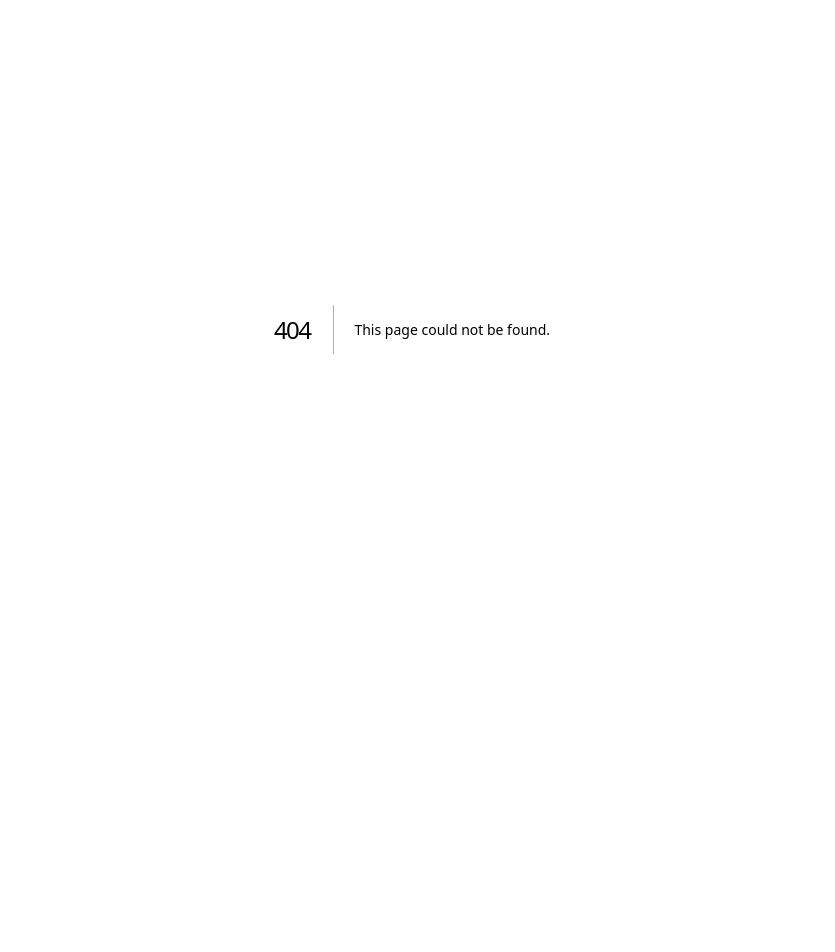
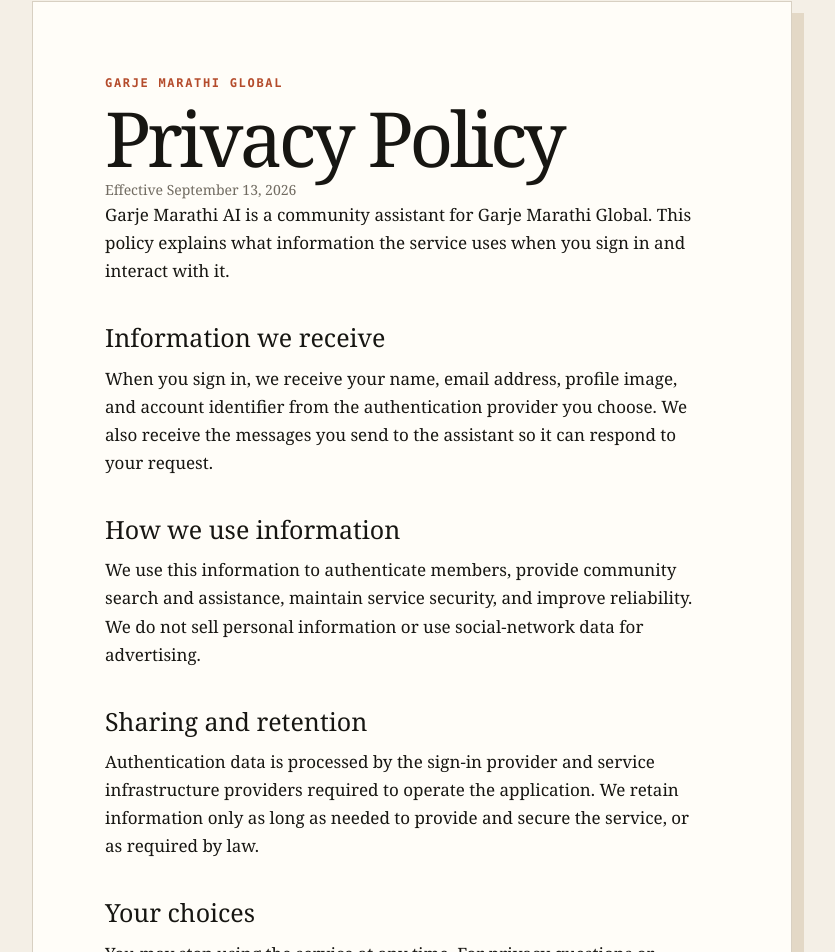
Before and after one commit to abhikarode/gmg-agent, a Next.js app: page /privacy-policy in a window 1280 px wide. Before the commit this address had no page. Shown: the part 71-1023 px from the top of the page, without its empty margins (228-1063 px from the left). Before the commit the page ends 800 px from the top, so only its background shows below. Built offline with nearby package versions, Linux system fonts and the light colour scheme.

Commit message:
Add temporary privacy policy page

```diff
--- a/app/globals.css
+++ b/app/globals.css
@@ -17,3 +17,13 @@ button, input { font: inherit; } button { cursor: pointer; }
 @keyframes reveal { from { opacity: 0; transform: translateY(12px); } to { opacity: 1; transform: none; } } @keyframes pulse { to { opacity: .25; transform: translateY(-3px); } }
 @media (max-width: 760px) { .app-shell { display: block; }.side-rail { min-height: auto; padding: 24px; }.rail-rule, .rail-copy, .rail-stats, .rail-bottom { display: none; }.topbar { height: 72px; padding: 0 24px; }.conversation { padding: 52px 24px 34px; }.prompt-grid { grid-template-columns: 1fr; }.prompt-grid button { min-height: auto; }.message { grid-template-columns: 1fr; gap: 7px; }.message-label { padding: 0; }.composer-wrap { padding: 0 24px 24px; }.composer input { font-size: 17px; }.composer button { padding: 0 13px; min-width: 76px; } }
 @media (prefers-reduced-motion: reduce) { *, *::before, *::after { animation-duration: .01ms !important; transition-duration: .01ms !important; } }
+
+.policy-page { min-height: 100vh; padding: 72px 24px; background: #f4efe6; color: #171612; }
+.policy-card { max-width: 760px; margin: 0 auto; padding: clamp(28px, 6vw, 72px); background: #fffdf8; border: 1px solid #d8d0c2; box-shadow: 12px 12px 0 #e3d8c6; }
+.policy-card h1 { margin: 8px 0 4px; font-family: Georgia, serif; font-size: clamp(42px, 8vw, 76px); line-height: .95; letter-spacing: -.05em; }
+.policy-card h2 { margin: 34px 0 8px; font-family: Georgia, serif; font-size: 25px; }
+.policy-card p { max-width: 62ch; font-size: 17px; line-height: 1.65; }
+.eyebrow { margin: 0; color: #b44b2b; font-size: 12px !important; font-weight: 800; letter-spacing: .14em; text-transform: uppercase; }
+.policy-updated { margin-top: 0; color: #716b61; font-size: 14px !important; }
+.policy-card a { color: #9f3f24; font-weight: 700; }
+.policy-footer { margin-top: 48px; padding-top: 20px; border-top: 1px solid #d8d0c2; color: #716b61; font-size: 14px !important; }
--- /dev/null
+++ b/app/privacy-policy/page.tsx
@@ -0,0 +1,57 @@
+import type { Metadata } from "next";
+
+export const metadata: Metadata = {
+  title: "Privacy Policy | Garje Marathi AI",
+  description: "Privacy policy for the Garje Marathi AI community assistant.",
+};
+
+export default function PrivacyPolicyPage() {
+  return (
+    <main className="policy-page">
+      <div className="policy-card">
+        <p className="eyebrow">Garje Marathi Global</p>
+        <h1>Privacy Policy</h1>
+        <p className="policy-updated">Effective September 13, 2026</p>
+
+        <p>
+          Garje Marathi AI is a community assistant for Garje Marathi Global. This policy
+          explains what information the service uses when you sign in and interact with it.
+        </p>
+
+        <h2>Information we receive</h2>
+        <p>
+          When you sign in, we receive your name, email address, profile image, and account
+          identifier from the authentication provider you choose. We also receive the messages
+          you send to the assistant so it can respond to your request.
+        </p>
+
+        <h2>How we use information</h2>
+        <p>
+          We use this information to authenticate members, provide community search and
+          assistance, maintain service security, and improve reliability. We do not sell personal
+          information or use social-network data for advertising.
+        </p>
+
+        <h2>Sharing and retention</h2>
+        <p>
+          Authentication data is processed by the sign-in provider and service infrastructure
+          providers required to operate the application. We retain information only as long as
+          needed to provide and secure the service, or as required by law.
+        </p>
+
+        <h2>Your choices</h2>
+        <p>
+          You may stop using the service at any time. For privacy questions or requests, contact
+          Garje Marathi Global through the official website:
+          {" "}
+          <a href="https://www.garjemarathi.com/">garjemarathi.com</a>.
+        </p>
+
+        <p className="policy-footer">
+          This temporary policy is published for the Garje Marathi AI sign-in integration and
+          should be reviewed and replaced with the organization&apos;s final legal policy.
+        </p>
+      </div>
+    </main>
+  );
+}
```
